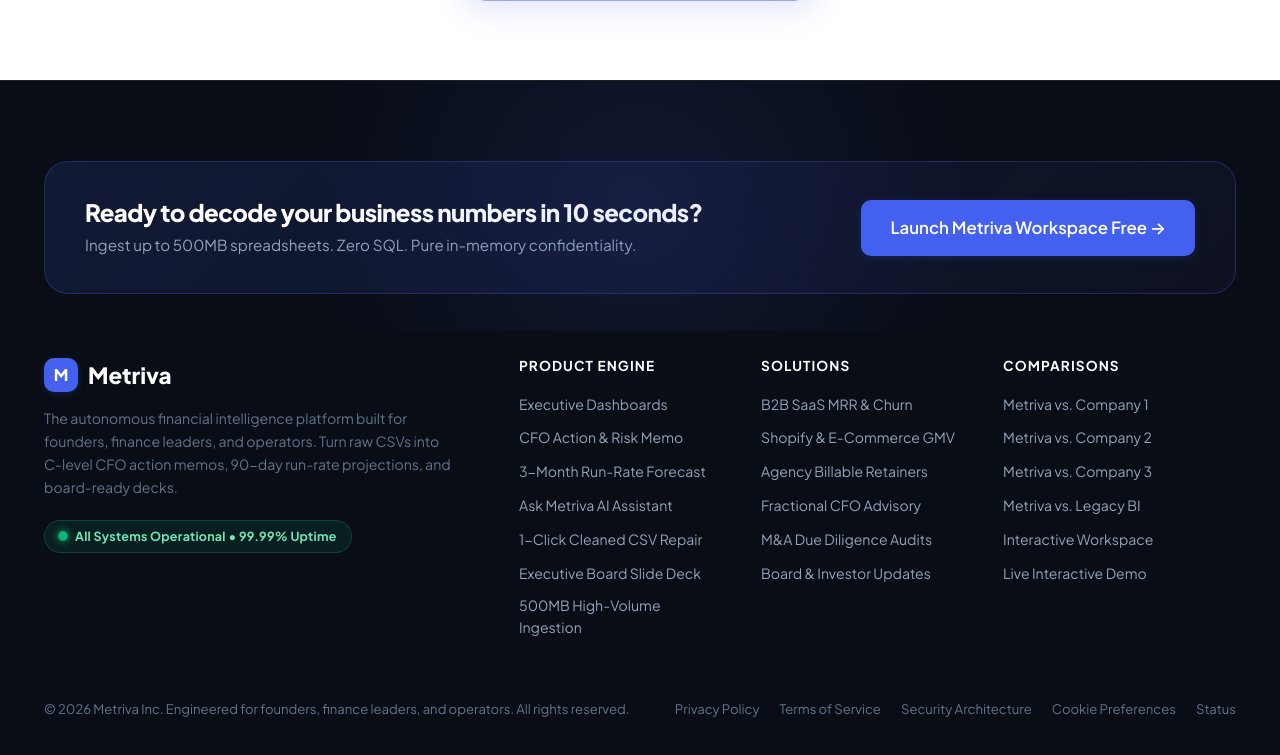
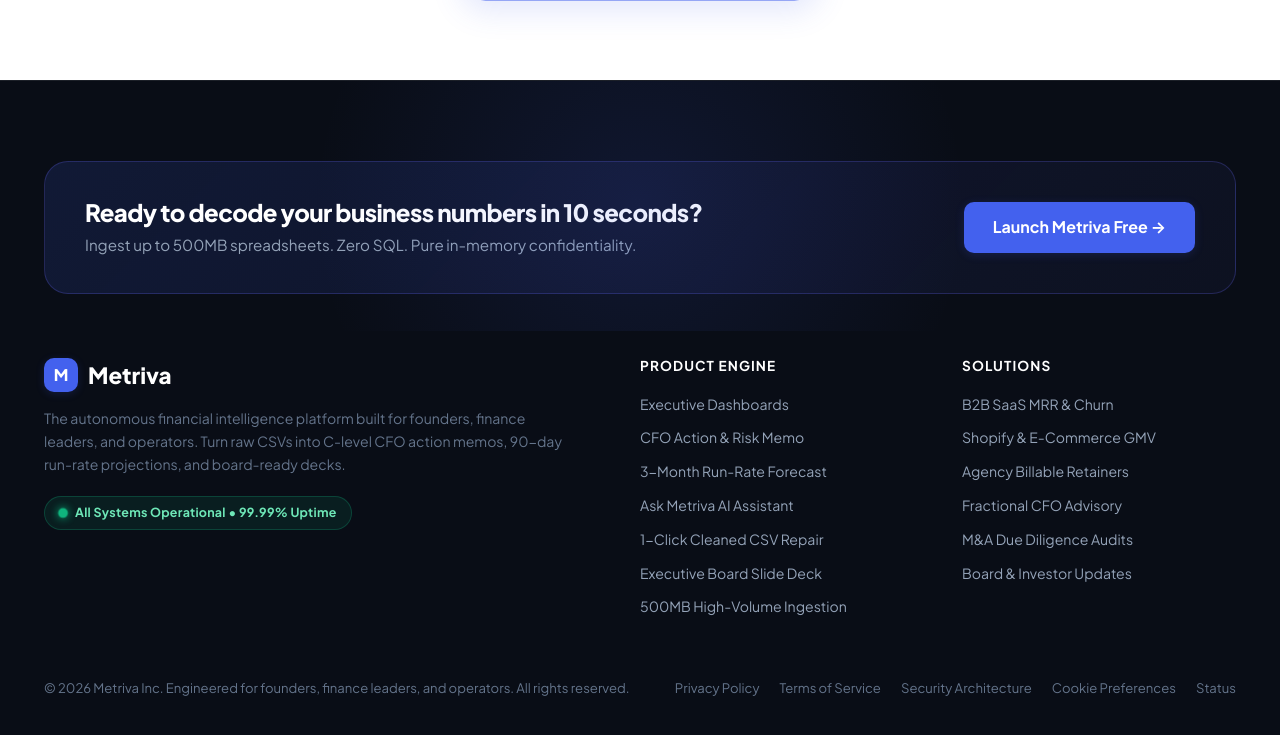
Before and after one commit to devesh950/AI-DATA-CLEANING-AND-EDA-AGENT, a Flask app: page / in a window 1280 px wide. Shown: the part 3787-4542 px from the top of the page. Run offline with Flask 3, Linux system fonts and the light colour scheme.

Commit message:
chore: remove comparisons column from footer and adjust CTA button to Launch Metriva Free

```diff
--- a/templates/index.html
+++ b/templates/index.html
@@ -479,7 +479,7 @@ a { color: inherit; text-decoration: none; }
 }
 .footer-main-grid {
   display: grid;
-  grid-template-columns: 2.2fr 1fr 1fr 1.2fr;
+  grid-template-columns: 2fr 1fr 1fr;
   gap: 48px;
   margin-bottom: 60px;
 }
@@ -853,6 +853,22 @@ html, body {
   }
 }
 
+
+.footer-cta-btn {
+  padding: 12px 28px;
+  font-size: 1rem;
+  font-weight: 700;
+  white-space: nowrap;
+}
+@media (max-width: 600px) {
+  .footer-cta-btn {
+    width: 100% !important;
+    font-size: 0.92rem !important;
+    padding: 12px 18px !important;
+    justify-content: center !important;
+  }
+}
+
 </style>
 </head>
 <body>
@@ -1214,7 +1230,7 @@ html, body {
         <p>Ingest up to 500MB spreadsheets. Zero SQL. Pure in-memory confidentiality.</p>
       </div>
       <div>
-        <a href="/app" class="btn btn-primary btn-lg">Launch Metriva Workspace Free &rarr;</a>
+        <a href="/app" class="btn btn-primary btn-lg footer-cta-btn">Launch Metriva Free &rarr;</a>
       </div>
     </div>
 
@@ -1263,18 +1279,7 @@ html, body {
         </ul>
       </div>
 
-      <!-- Col 3: Competitor Comparison & Trust -->
-      <div>
-        <h4 class="footer-col-title">Comparisons</h4>
-        <ul class="footer-links">
-          <li><a href="#comparison">Metriva vs. Company 1</a></li>
-          <li><a href="#comparison">Metriva vs. Company 2</a></li>
-          <li><a href="#comparison">Metriva vs. Company 3</a></li>
-          <li><a href="#comparison">Metriva vs. Legacy BI</a></li>
-          <li><a href="/app">Interactive Workspace</a></li>
-          <li><a href="/app">Live Interactive Demo</a></li>
-        </ul>
-      </div>
+
 
     </div>
 
```
